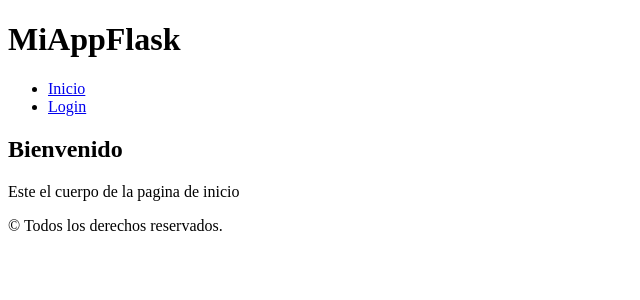
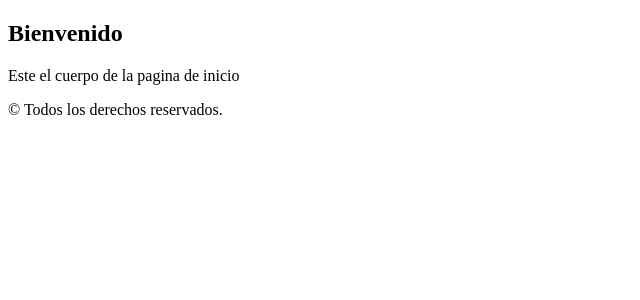
Before and after one commit to danieldevelop/miappflask, a Flask app: page / in a window 1280 px wide. Shown: the top 300 px of the page, without its empty margins (0-640 px from the left). Run offline with Flask 3, Linux system fonts and the light colour scheme.

Commit message:
se cambia a componente navbar reutilizable

```diff
--- a/templates/index.html
+++ b/templates/index.html
@@ -5,16 +5,6 @@
 {% endblock %}
 
 {% block content %}
-    <header>
-        <h1>MiAppFlask</h1>
-
-        <nav>
-            <ul>
-                <li><a href="/">Inicio</a></li>
-                <li><a href="/login">Login</a></li>
-            </ul>
-        </nav>
-    </header>
 
     <main>
         <h2>Bienvenido</h2>
@@ -22,4 +12,5 @@
             Este el cuerpo de la pagina de inicio
         </p>
     </main>
+
 {% endblock %}
```
